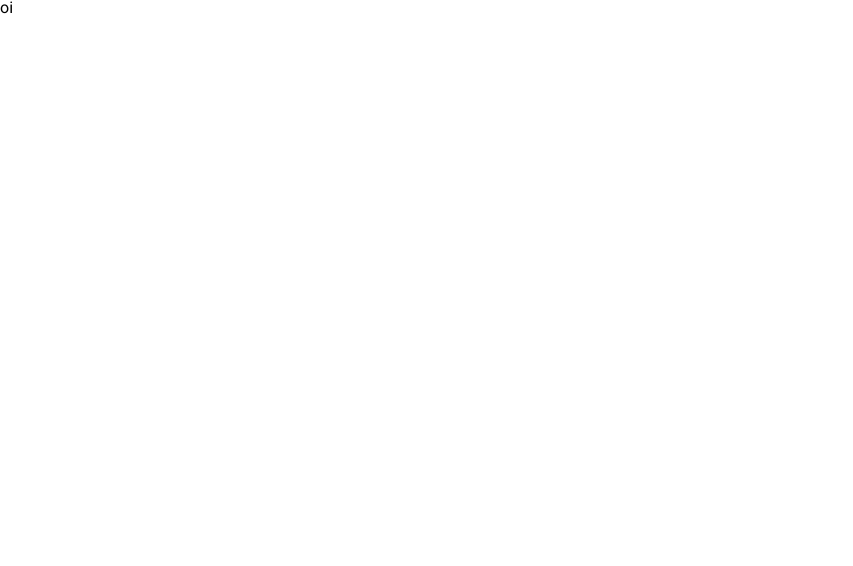
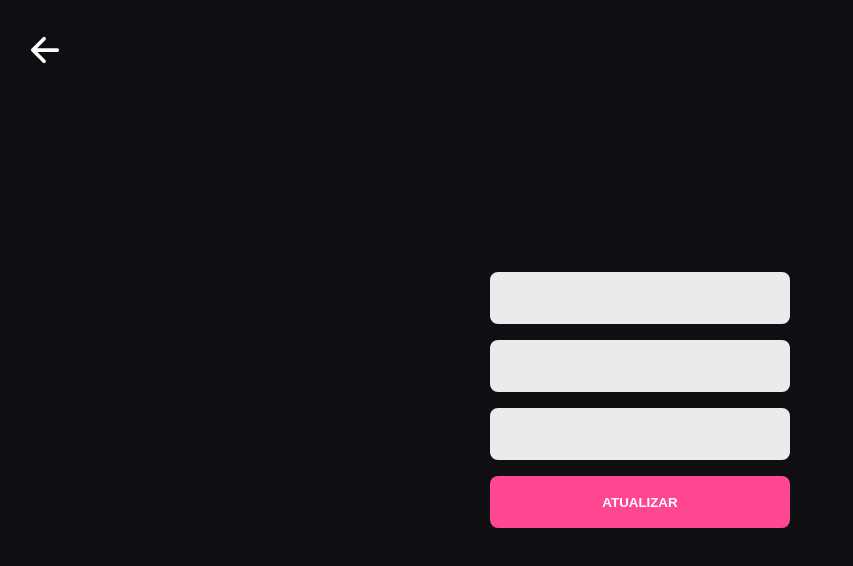
Before and after one commit to Lucasrfon/drivenplus, a React (Create React App) app: page /users/1 in a window 1280 px wide. Shown: the top 566 px of the page, without its empty margins (0-853 px from the left). Built offline with nearby package versions, Linux system fonts and the light colour scheme.

Commit message:
implementa tela visualizar usuário

```diff
--- a/src/App.js
+++ b/src/App.js
@@ -11,6 +11,7 @@ import Subscriptions from './Pages/Subscriptions';
 import Subscription from './Pages/Subscription';
 import Home from './Pages/Home';
 import User from './Pages/User';
+import Update from './Pages/Update';
 
 export default function App () {
     const [token, setToken] = useState("");
@@ -29,6 +30,7 @@ export default function App () {
                     <Route path="/subscriptions/:idSubscription" element={<Subscription />} />
                     <Route path="/home" element={<Home />} />
                     <Route path='/users/:idUser' element={<User />} />
+                    <Route path='/users/:idUser/update' element={<Update />} />
                 </Routes>
             </LoginContext.Provider>
             </MemberContext.Provider>
--- /dev/null
+++ b/src/Pages/Update.js
@@ -0,0 +1,7 @@
+export default function Update () {
+    return (
+        <>
+        oi
+        </>
+    )
+}
--- a/src/Pages/User.js
+++ b/src/Pages/User.js
@@ -1,7 +1,69 @@
+import { useContext } from "react";
+import { Link, useNavigate } from "react-router-dom"
+import styled from "styled-components";
+import MemberContext from "../Contexts/MemberContext";
+
+
 export default function User () {
+    const navigate = useNavigate();
+    const { member } = useContext(MemberContext);
     return (
-        <>
-        oi
-        </>
+        <Container>
+            <Link to="/home">
+                <ion-icon name="arrow-back-outline"></ion-icon>
+            </Link>
+            <form onSubmit={() => navigate(`/users/${member.id}/update`)}>
+                <input value={member.name} disabled />
+                <input value={member.cpf} disabled />
+                <input value={member.email} disabled />
+                <button typeof="submit">ATUALIZAR</button>
+            </form>
+        </Container>
     )
 }
+
+const Container = styled.div`
+    background-color: #0e0e13;
+    display: flex;
+    flex-direction: column;
+    justify-content: center;
+    align-items: center;
+    min-height: 100vh;
+    font-size: 14px;
+
+
+form {
+    display: flex;
+    flex-direction: column;
+}
+
+input {
+    margin-bottom: 16px;
+    padding-left: 15px;
+    height: 52px;
+    width: 300px;
+    border-radius: 8px;
+    border: none;
+    background-color: #EBEBEB;
+}
+
+button {
+    background-color: #FF4791;
+    color: white;
+    border-radius: 8px;
+    border: none;
+    height: 52px;
+    width: 300px;
+    font-weight: 700;
+}
+
+ion-icon {
+    color: white;
+    font-size: 40px;
+    font-weight: 700;
+    position: fixed;
+    top: 0;
+    left: 0;
+    margin: 30px 25px;
+}
+`
```
